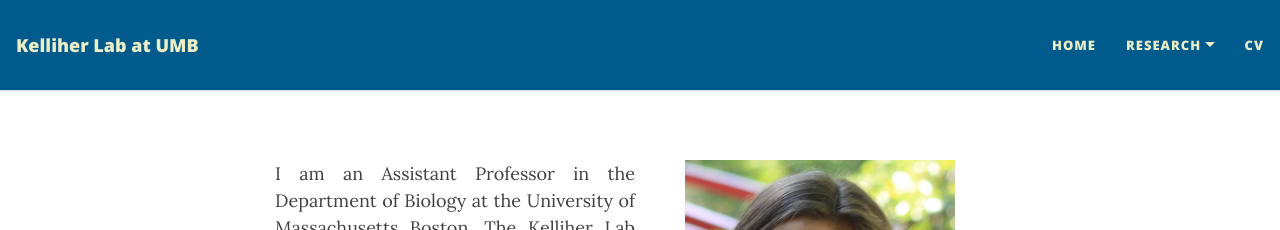
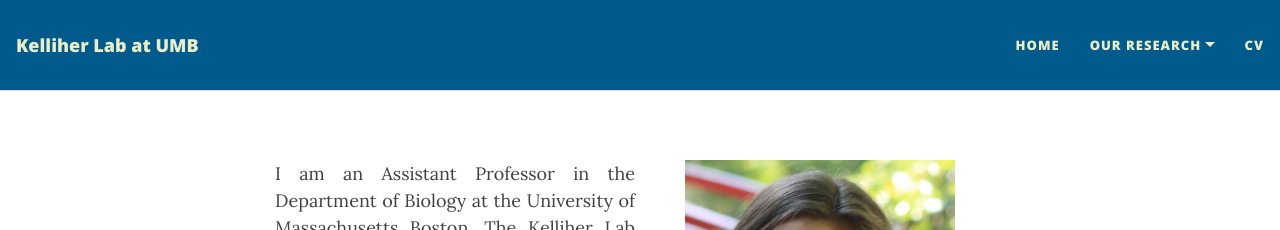
Before and after one commit to cmk35/cmk35.github.io, a Jekyll site: the page built from index.md, in a window 1280 px wide. Shown: the top 230 px of the page. Built offline with Jekyll 4.4.1, drawn with Linux system fonts in a browser that asks for light colours; nearby versions of some CDN libraries.

Commit message:
Update _config.yml

```diff
--- a/_config.yml
+++ b/_config.yml
@@ -21,8 +21,8 @@ author: Tina Kelliher
 
 navbar-links:
   Home: "index"
-  Research:
-    - People: "people"
+  Our Research:
+    - Lab Team: "people"
     - Publications: "publications"
   CV: "cv"
 
```
